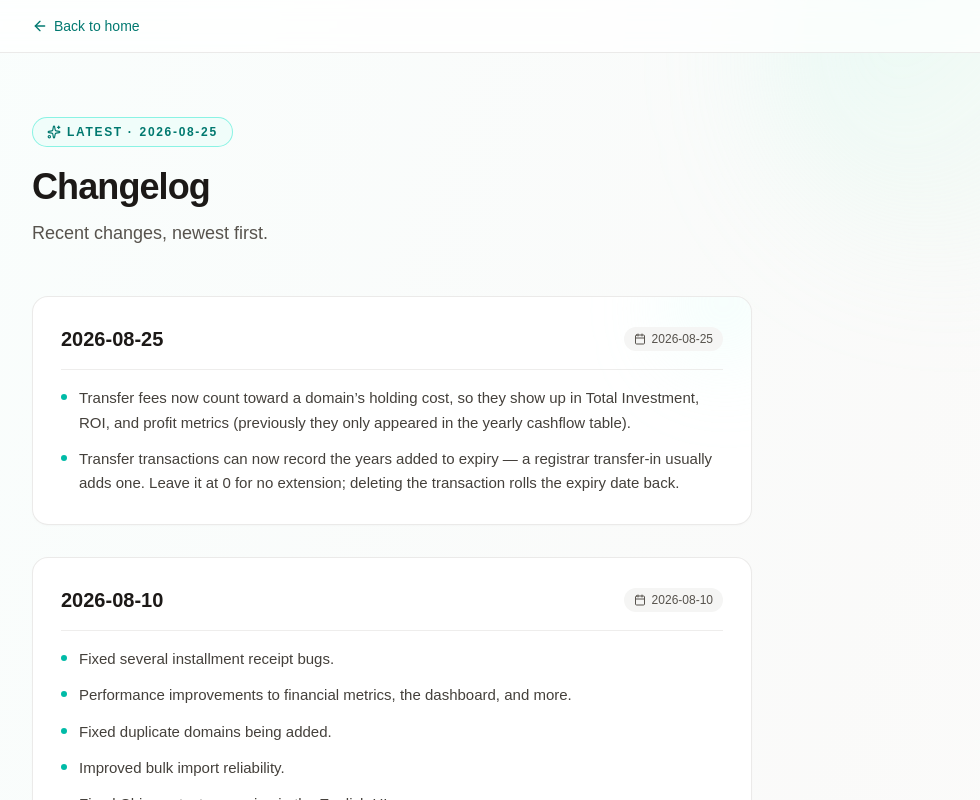
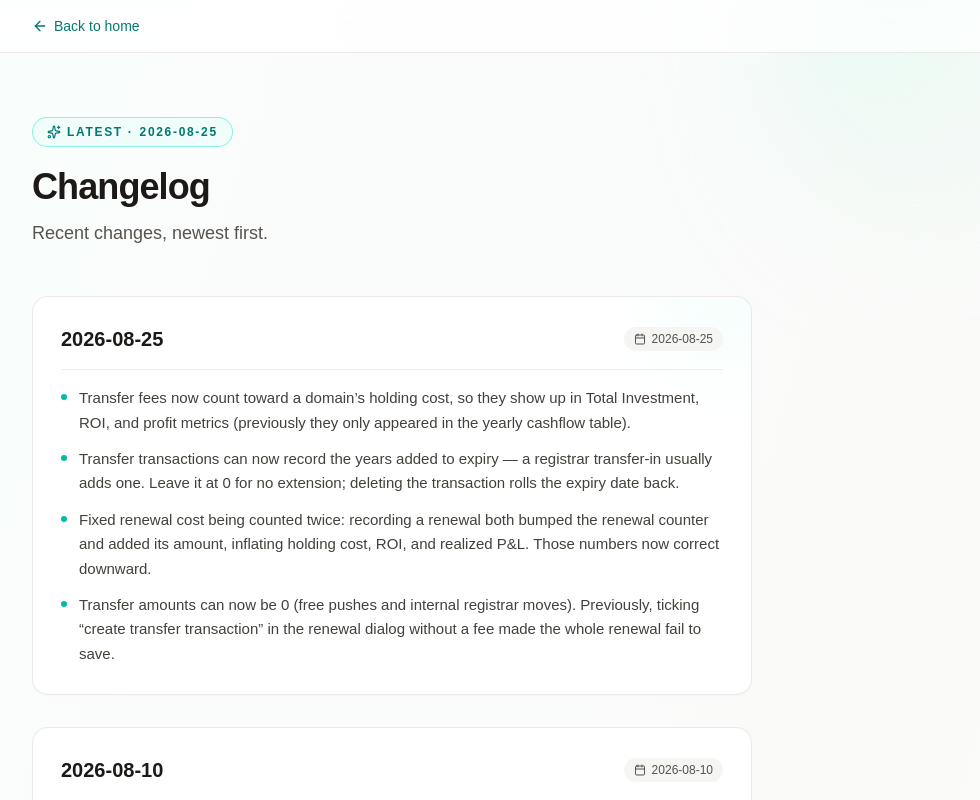
Before and after one commit to nomadcafe/66do, a Next.js app: page /en/changelog in a window 1280 px wide. Shown: the top 800 px of the page, without its empty margins (248-1228 px from the left). Built offline with nearby package versions, Linux system fonts and the light colour scheme; no server answers.

Commit message:
docs(changelog): 2026-08-25 补两条修复
续费成本双算（会让用户看到的数字下调，必须说明）和 transfer 允许 0 金额。

```diff
--- a/src/content/changelog.ts
+++ b/src/content/changelog.ts
@@ -85,6 +85,8 @@ export const changelogReleases: Record<HomeLocale, ChangelogRelease[]> = {
       items: [
         'Transfer 交易的转移费现在计入域名的持有成本，会影响 Total Investment、ROI 和各类利润指标（此前只出现在年度现金流表里）。',
         'Transfer 交易可以填「本次转移延长到期（年）」了：注册商转入通常自带 +1 年，填了就会顺延到期日；留 0 则不延长。删除该交易时到期日会同步回退。',
+        '修复续费成本被算两次的问题：记一笔续费交易会同时让「续费次数」+1，成本里又按金额加一遍，持有成本、ROI、已实现盈亏都偏高。修复后这些数字会下调到正确值。',
+        'Transfer 的金额可以填 0 了（免费的 push / 同注册商内部转移）。此前在续费弹窗里勾了「创建转移交易」又不填费用，会导致整笔续费保存失败。',
       ],
     },
     {
@@ -205,6 +207,8 @@ export const changelogReleases: Record<HomeLocale, ChangelogRelease[]> = {
       items: [
         'Transfer fees now count toward a domain’s holding cost, so they show up in Total Investment, ROI, and profit metrics (previously they only appeared in the yearly cashflow table).',
         'Transfer transactions can now record the years added to expiry — a registrar transfer-in usually adds one. Leave it at 0 for no extension; deleting the transaction rolls the expiry date back.',
+        'Fixed renewal cost being counted twice: recording a renewal both bumped the renewal counter and added its amount, inflating holding cost, ROI, and realized P&L. Those numbers now correct downward.',
+        'Transfer amounts can now be 0 (free pushes and internal registrar moves). Previously, ticking “create transfer transaction” in the renewal dialog without a fee made the whole renewal fail to save.',
       ],
     },
     {
```
